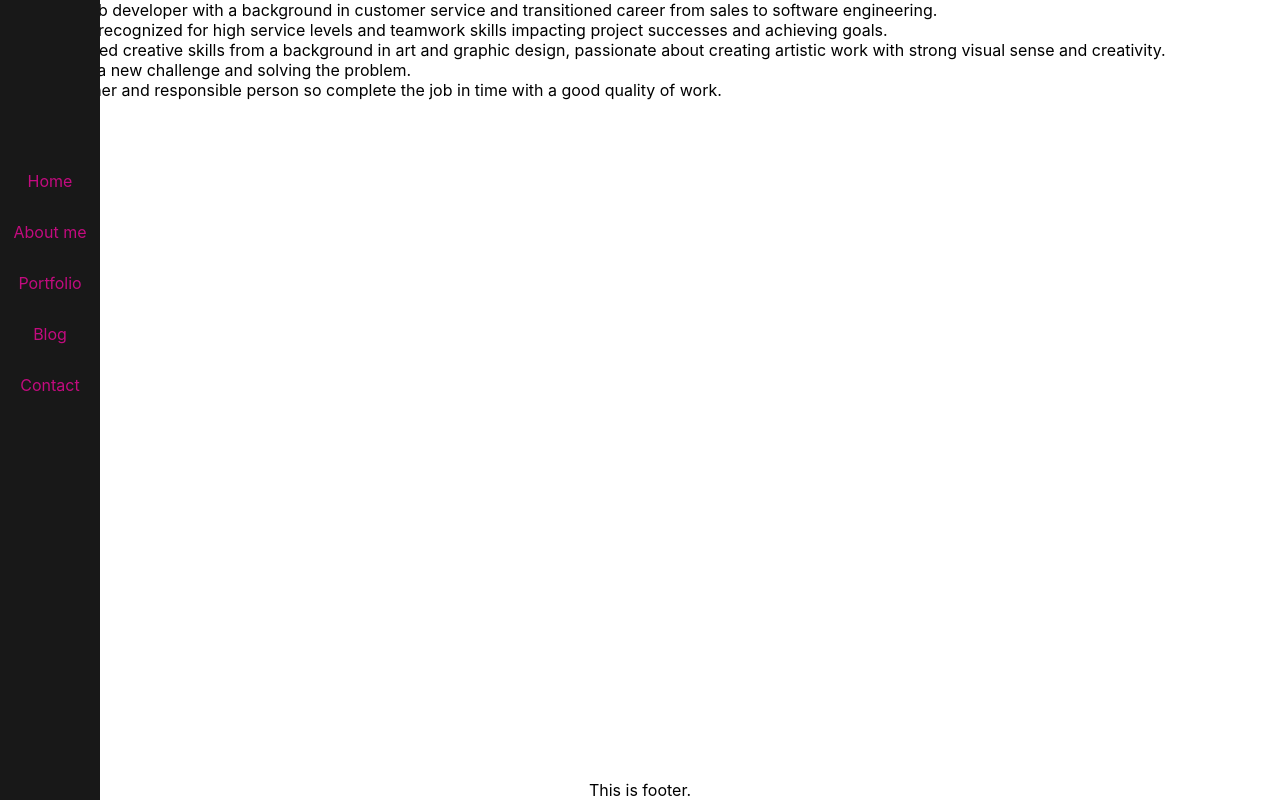
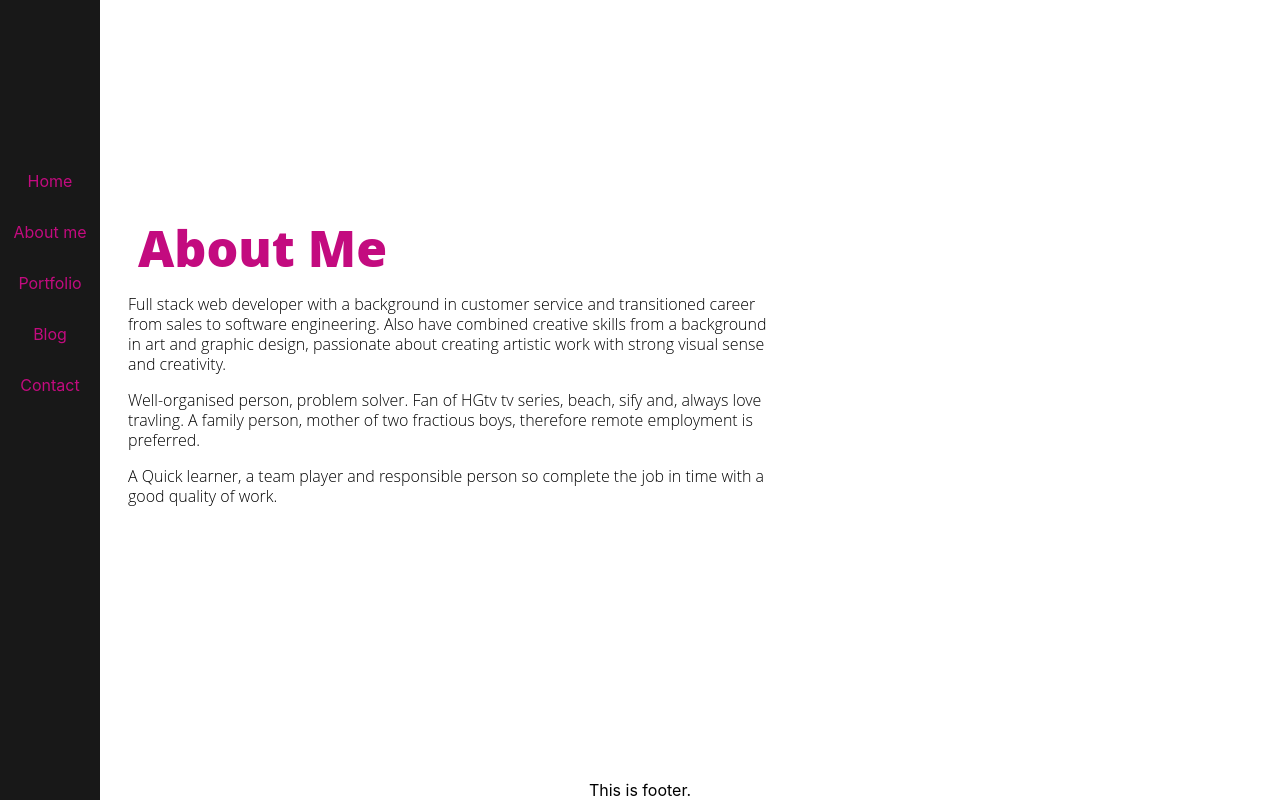
Before and after one commit to junymc/juny_mc, a React (Create React App) app: page /about in a window 1280 px wide. Built offline with nearby package versions, Linux system fonts and the light colour scheme.

Commit message:
fixing content and adding CSS

```diff
--- a/src/App.css
+++ b/src/App.css
@@ -182,3 +182,36 @@ nav ul {
   line-height: 70px;
   padding: 8px 16px;
 }
+
+.text-zone {
+  width: 50%;
+  position: absolute;
+  left: 10%;
+  top: 50%;
+  transform: translateY(-50%);
+  vertical-align: middle;
+  display: table-cell;
+  max-height: 90%;
+  text-align: left;
+  font-size: 16px;
+  line-height: 20px;
+  font-family: "Open Sans",sans-serif;
+  font-weight: 340;
+}
+
+.text-zone h1 {
+  color: #C30B7F;
+  font-size: 50px;
+  font-weight: 900;
+  position: absolute;
+  margin-top: -40px;
+  left: 10px;
+}
+
+.text-zone p {
+  display: block;
+  margin-block-start: 1em;
+  margin-block-end: 1em;
+  margin-inline-start: 0px;
+  margin-inline-end: 0px;
+}
--- a/src/components/About.js
+++ b/src/components/About.js
@@ -5,11 +5,10 @@ class About extends React.Component {
     render() {
         return (
             <div className="text-zone">
-                <p>Full stack web developer with a background in customer service and transitioned career from sales to software engineering. </p>
-                <p>Consistently recognized for high service levels and teamwork skills impacting project successes and achieving goals.</p>
-                <p>Have combined creative skills from a background in art and graphic design, passionate about creating artistic work with strong visual sense and creativity.</p>
-                <p>Enjoy facing a new challenge and solving the problem.</p>
-                <p>A Quick learner and responsible person so complete the job in time with a good quality of work.</p>
+                <h1>About Me</h1>
+                <p>Full stack web developer with a background in customer service and transitioned career from sales to software engineering. Also have combined creative skills from a background in art and graphic design, passionate about creating artistic work with strong visual sense and creativity.</p>
+                <p>Well-organised person, problem solver. Fan of HGtv tv series, beach, sify and, always love travling. A family person, mother of two fractious boys, therefore remote employment is preferred.</p>
+                <p>A Quick learner, a team player and responsible person so complete the job in time with a good quality of work.</p>
             </div>
         )
     }
```
